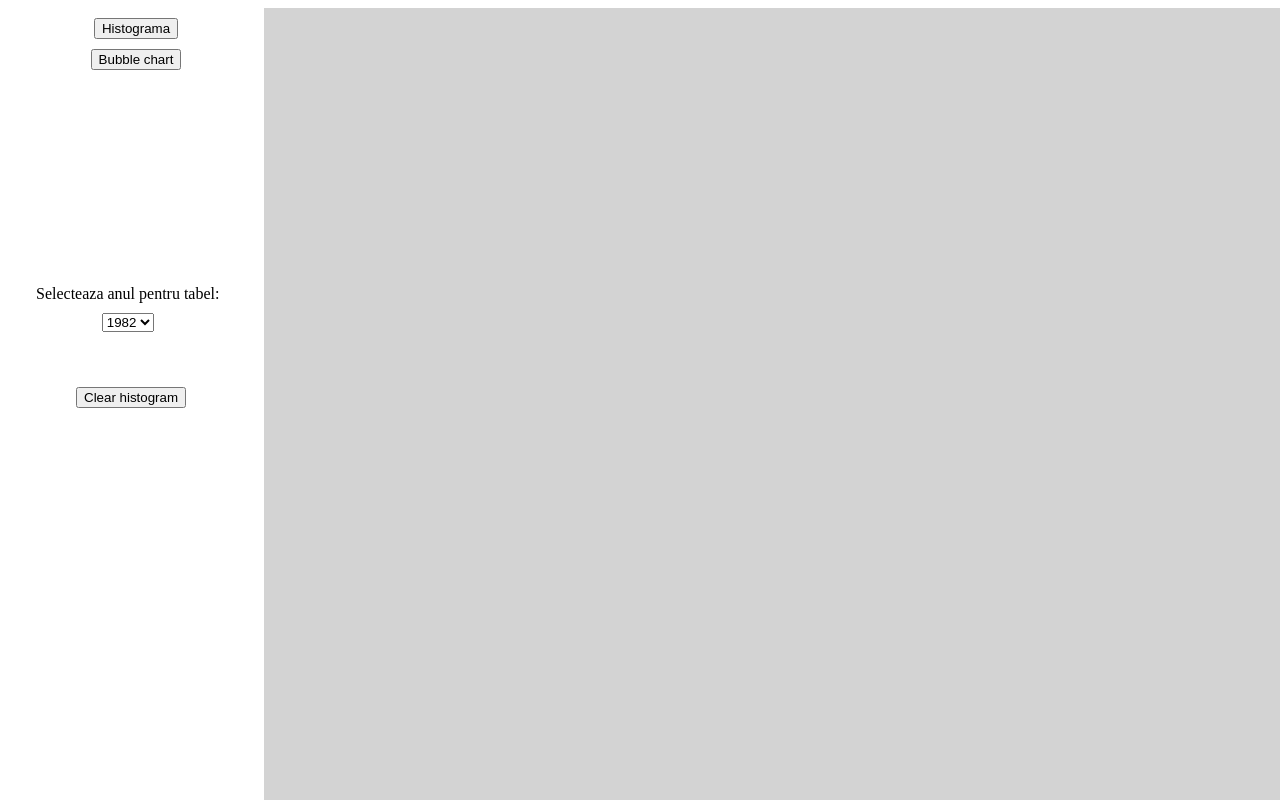
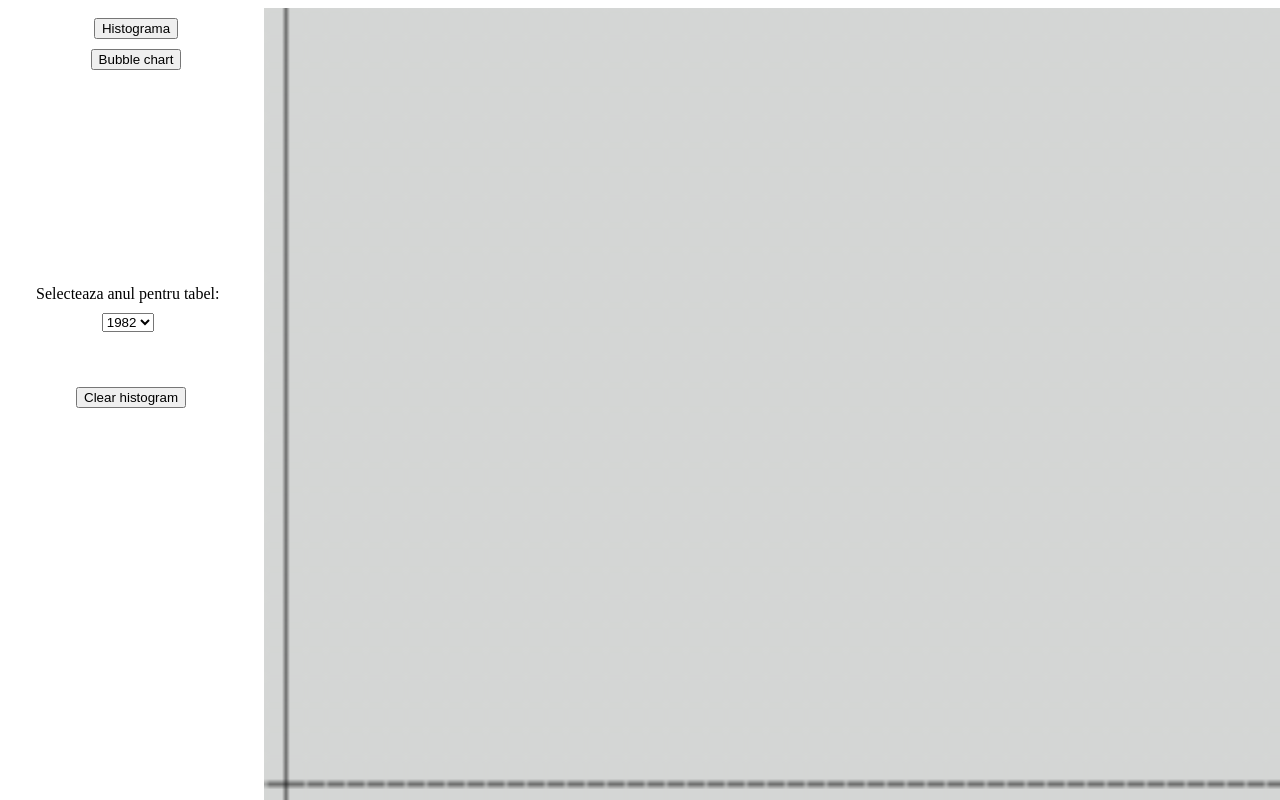
Before and after one commit to StefanLazea/multimedia-project, a plain HTML site: page index.html in a window 1280 px wide. Both pictures are taken after a click on the button "Bubble chart". Drawn offline with Linux system fonts and the light colour scheme.

Commit message:
Test axis

```diff
--- a/script.js
+++ b/script.js
@@ -38,6 +38,52 @@ function initBubleChart(){
     canvas.style.display = "block";
     table.style.display = "none";
     btnClearCanvas.style.display = "block";
+
+    drawAxis();
+}
+function drawAxis(){
+    const grid = 5;
+    const xDistance = 29;
+    const yDistance = 1;
+    const xStartingPoint = 1;
+    const yStartingPoin = 1;
+
+    const verticalDistanceOx = Math.floor(canvasH/grid);
+    const horizontalDistanceOy = Math.floor(canvasW/grid);
+    for(let i=0;i<verticalDistanceOx;i++){
+        context.beginPath();
+        context.lineWidth = 0.5;
+        if(i === xDistance){
+            context.strokeStyle = "#000000";
+        }else{
+            context.strokeStyle = "#d4d6d5";
+        }
+        if(i!== verticalDistanceOx){
+            context.moveTo(0, grid*i+0.5);
+            context.lineTo(canvasW, grid*i+0.5);
+        }
+        context.stroke();
+
+
+    }
+    // Draw grid lines along Y-axis
+    for(i=0; i<=horizontalDistanceOy; i++) {
+        context.beginPath();
+        context.lineWidth = 0.5;
+
+        // If line represents Y-axis draw in different color
+        if(i == yDistance)
+            context.strokeStyle = "#000000";
+        else
+            context.strokeStyle = "#d4d6d5";
+
+        if(i !== horizontalDistanceOy) {
+            context.moveTo(grid*i+0.5, 0);
+            context.lineTo(grid*i+0.5, canvasH);
+        }
+        context.stroke();
+    }
+
 }
 //method for init components in the user interface
 function initHistogramInterface() {
@@ -72,6 +118,7 @@ function initHistogramInterface() {
             //error handler pentru cand se alege doar o data
             // if we don't select de default dropdown
             selectCountry.addEventListener('mouseup', () => {
+                clearCanvas();
                 secondDropDown = selectCountry.value;
                 draw(firstDropdownSelected, secondDropDown);
             });
@@ -79,7 +126,7 @@ function initHistogramInterface() {
     }
 }
 
-
+// create table
 function createTable(){
     // hide canvas
     canvas.style.display = "none";
@@ -239,7 +286,6 @@ function drawHistogramContent(data) {
     context.fillRect(0, 0, canvasW, canvasH);
     context.strokeRect(0, 0, canvasW, canvasH);
 
-
     context.fillStyle = 'orange';
     context.beginPath();
 
@@ -278,6 +324,7 @@ function populateDropDown(dropdown, data) {
     dropdown.style.margin = "10 auto"
 }
 
+
 function getCountriesFromJson() {
     const countries = [];
     dataJson.data.map(year => {
@@ -289,6 +336,7 @@ function getCountriesFromJson() {
     return countries;
 }
 
+// get years
 function getYearsFromJson() {
     const years = [];
     dataJson.data.map(data => {
@@ -297,6 +345,7 @@ function getYearsFromJson() {
     return years;
 }
 
+// get the data from json corresponding to the year given as param
 function getDataByYear(year){
     console.log("Data from " + year)
     let dataByYear;
--- a/style.css
+++ b/style.css
@@ -61,5 +61,5 @@ canvas {
     display: none;
     width: 1200;
     height: 800;
-    background-color: lightgray;
+    background-color: #d4d6d5;
 }
```
